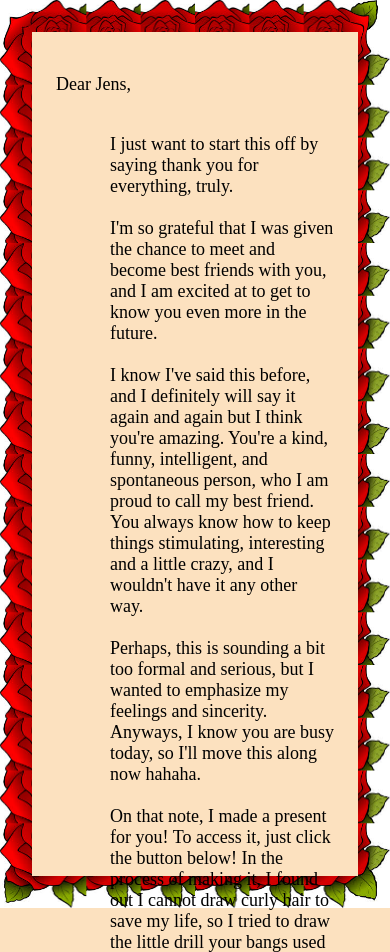
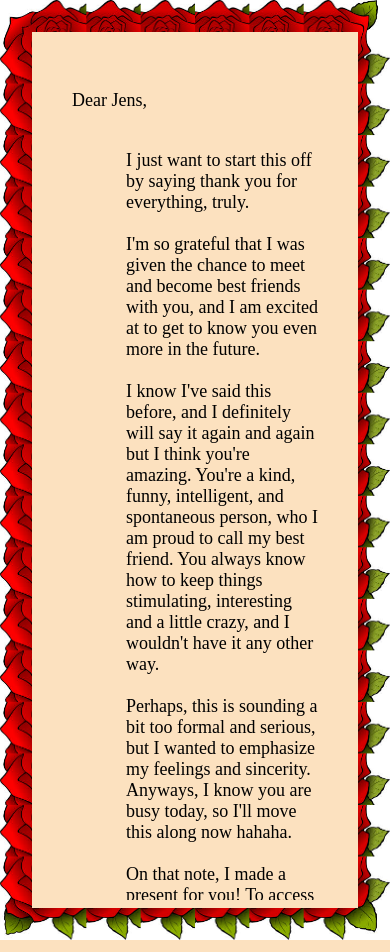
Before and after one commit to nnrogers515/HappyBirthday, a plain HTML site: page src/html/main.html in a window 390 px wide. Shown: the top 952 px of the page. Drawn offline with Linux system fonts and the light colour scheme.

Commit message:
mobile issues should be good now!

```diff
--- a/assets/css/main.css
+++ b/assets/css/main.css
@@ -3,10 +3,14 @@ html {
     border: 2em solid transparent;
     border-image: url(../images/rose.png) 60 round;
     background-color: rgb(252, 225, 191);
+    overflow-y: scroll;
+    padding: 1em;
 }
 
 body {
     height: 100%;
+    overflow-y: scroll;
+
 }
 
 .col {
```
